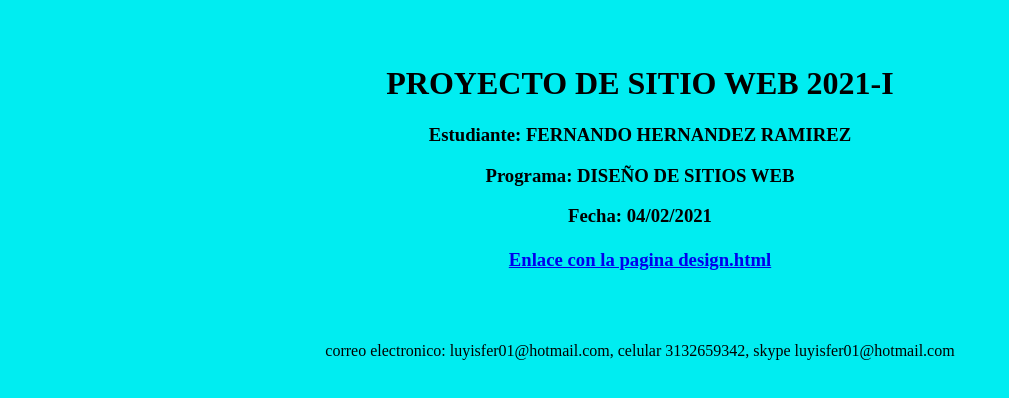
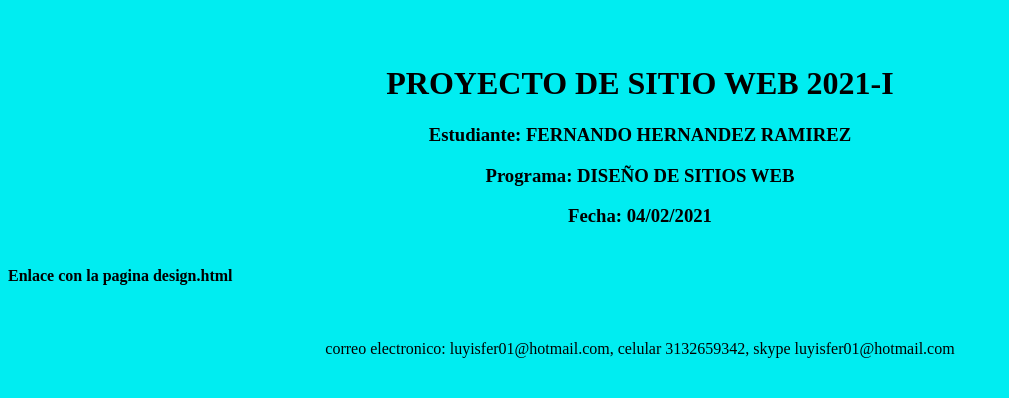
Before and after one commit to luyisfer/DWSFernandoHernandez, a plain HTML site: page index.html in a window 1280 px wide. Shown: the whole page, without its empty margins (0-1009 px from the left). Drawn offline with Linux system fonts and the light colour scheme.

Commit message:
Update index.html

```diff
--- a/index.html
+++ b/index.html
@@ -13,13 +13,14 @@
     <font size=”3″ face=”Comic Sans MS, Arial, MS Sans Serif”></font>
     <h3><center> Estudiante: FERNANDO HERNANDEZ RAMIREZ</center>
     <h3><center> Programa: DISEÑO DE SITIOS WEB</center>
-    <h3><center> Fecha:  04/02/2021
+    <h3><center> Fecha:  04/02/2021</h3>
+       <h4
         <br>
         <br>
-        <a href="Fase_2\design.html"> Enlace con la pagina design.html</a>
+        <un href="Fase_2\design.html"> Enlace con la pagina design.html</un>
         <br>
+       </h4
 
-    </h3>
     <br>
     <br>
     <p align="center">correo electronico: luyisfer01@hotmail.com, celular 3132659342,
```
